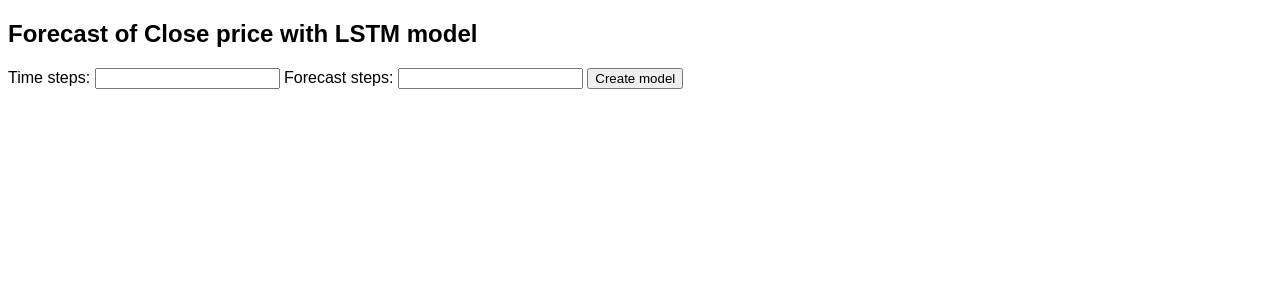
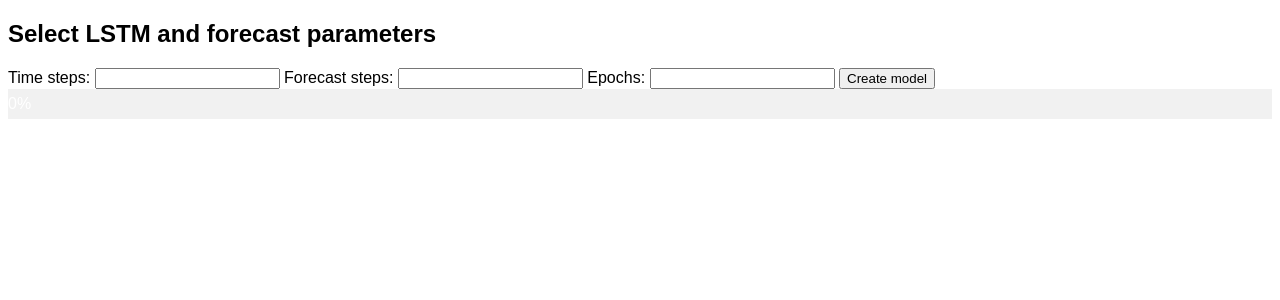
Before and after one commit to ozim-ml/ozim-stocks, a FastAPI app: page /input_lstm in a window 1280 px wide. Shown: the top 300 px of the page. Run offline with FastAPI, Linux system fonts and the light colour scheme; parts of the project's set-up code (start-up, migrations or seed data) failed here and were passed over.

Commit message:
Added js and epoch selection

```diff
--- a/app/main.py
+++ b/app/main.py
@@ -109,13 +109,15 @@ async def input_lstm(
 async def vis_lstm(
     request: Request,
     t_steps: int = Query(..., description="Time steps"),
-    fcst_steps: int = Query(..., description="Forecast steps")
+    fcst_steps: int = Query(..., description="Forecast steps"),
+    epoch_val: int = Query(..., description="Epochs"),
 ):
-    plot_base64_lstm = perform_lstm(stock_df, ticker, t_steps, fcst_steps)
+    plot_base64_lstm = perform_lstm(stock_df, ticker, t_steps, fcst_steps, epoch_val)
     return templates.TemplateResponse("vis_lstm.html", {
         "request": request,
         "plot_lstm": plot_base64_lstm,
         "ticker": ticker,
         "t_steps": t_steps,
-        "fcst_steps": fcst_steps
+        "fcst_steps": fcst_steps,
+        "epoch_val": epoch_val
     })
--- /dev/null
+++ b/app/static/scripts/epoch.js
@@ -0,0 +1,33 @@
+// epoch.js
+
+$(document).ready(function() {
+
+    $('#create-model-button').on('click', function() {
+        var totalTimeSteps = parseInt($('#t_steps').val());
+        var forecastSteps = parseInt($('#fcst_steps').val());
+
+        if (!totalTimeSteps || !forecastSteps) {
+            alert('Please enter valid time steps and forecast steps!');
+            return;
+        }
+
+        var $progressBar = $('.progress');
+        var $progressText = $('.progress');
+        var currentProgress = 0;
+        var totalEpochs = parseInt($('#epoch_val').val());
+
+        var interval = setInterval(function() {
+            currentProgress++;
+
+            var progressPercentage = (currentProgress / totalEpochs * 100).toFixed(0);
+            $progressBar.css('width', progressPercentage + '%');
+            $progressText.text(progressPercentage + '%');
+
+            if (currentProgress >= totalEpochs) {
+                clearInterval(interval);
+
+                $('#lstm-form').submit();
+            }
+        }, 1000); // Update every second
+    });
+});
--- a/app/static/templates/input_lstm.html
+++ b/app/static/templates/input_lstm.html
@@ -5,11 +5,27 @@
     <title>Create LSTM model</title>
     <link rel="icon" href="{{ url_for('static', path='/images/favicon.ico') }}">
     <link rel="stylesheet" href="{{ url_for('static', path='/css/styles.css') }}">
+    <script src="https://ajax.googleapis.com/ajax/libs/jquery/3.5.1/jquery.min.js"></script>
+    <script src="{{ url_for('static', path='/scripts/epoch.js') }}"></script>
+    <style>
+        .progress-bar {
+            width: 100%;
+            background-color: #f1f1f1;
+        }
+        .progress {
+            width: 0%;
+            height: 30px;
+            background-color: #4caf50;
+            text-align: center;
+            line-height: 30px;
+            color: white;
+        }
+    </style>
 </head>
 <body>
     <div class="input-container">
-        <form action="/vis_lstm" method="get">
-            <h2>Forecast of Close price with LSTM model</h2>
+        <form id="lstm-form" action="/vis_lstm" method="get">
+            <h2>Select LSTM and forecast parameters</h2>
 
             <label for="t_steps">Time steps:</label>
             <input type="number" name="t_steps" id="t_steps" required>
@@ -17,7 +33,13 @@
             <label for="fcst_steps">Forecast steps:</label>
             <input type="number" name="fcst_steps" id="fcst_steps" required>
 
-            <button type="submit" class="create-model-button">Create model</button>
+            <label for="epoch_val">Epochs:</label>
+            <input type="number" name="epoch_val" id="epoch_val" required>
+
+            <button type="button" id="create-model-button" class="create-model-button">Create model</button>
+            <div class="progress-bar">
+                <div class="progress">0%</div>
+            </div>
         </form>
     </div>
 </body>
--- a/app/static/templates/vis_lstm.html
+++ b/app/static/templates/vis_lstm.html
@@ -18,8 +18,7 @@
    </style>
 </head>
 <body>
-    <h1>Recurrent Neural Network</h1>
-
+    <h1>Forecast of Close price of {{ ticker }} with LSTM model</h1>
     <div class="container">
         <div class="plot">
             <h2>LSTM</h2>
```
Also changed, not shown: app/rnn.py (+4 -3 lines).
